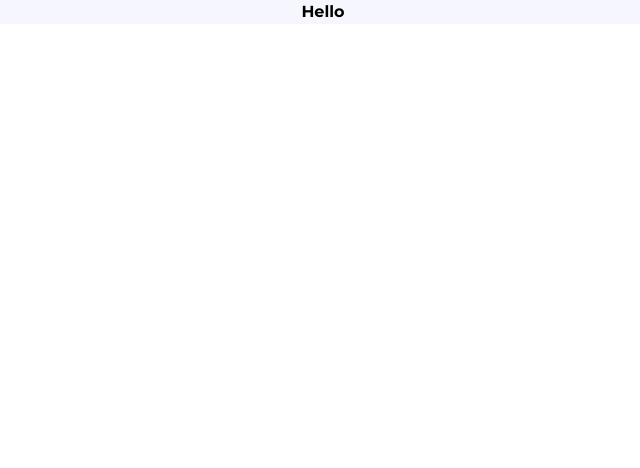
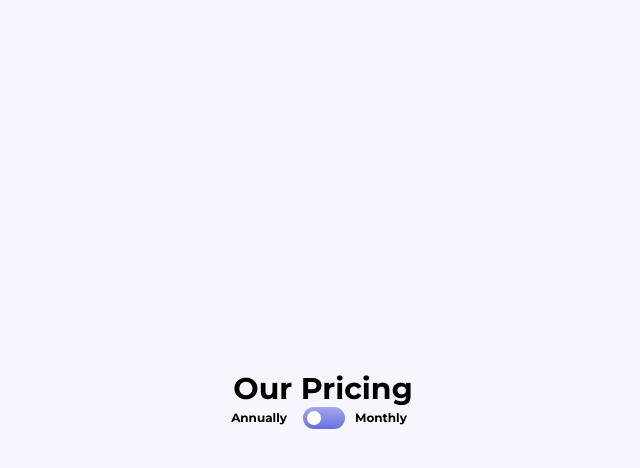
Before and after one commit to YokoMentor/pricing-component-toggle-tailwind, a React (Vite) app: page / in a window 1280 px wide. Shown: the top 468 px of the page, without its empty margins (317-957 px from the left). Built offline with nearby package versions, Linux system fonts and the light colour scheme.

Commit message:
Created initial toggle switch

```diff
--- a/src/App.css
+++ b/src/App.css
@@ -0,0 +1,28 @@
+@tailwind base;
+@tailwind components;
+@tailwind utilities;
+
+.switch {
+    position: relative;
+    display: inline-block;
+    width: 42px;
+    height: 22px;
+    background-image: linear-gradient(hsl(236, 72%, 79%), hsl(237, 63%, 64%));
+    border-radius: 25px;
+}
+
+.switch::after {
+    content: "";
+    position: absolute;
+    top: 4px;
+    left: 4px;
+    width: 14px;
+    height: 14px;
+    background-color: white;
+    border-radius: 50%;
+    transition: all 0.3s;
+}
+
+input[type="checkbox"]:checked+.switch::after {
+    transform: translateX(21px);
+}
--- a/src/App.jsx
+++ b/src/App.jsx
@@ -3,7 +3,17 @@ import './App.css'
 
 function App() {
   return (
-    <div className='flex justify-center font-sans bg-bg'>Hello</div>
+    <div className='flex min-h-screen justify-center items-center bg-bg'>
+      <div className='flex flex-col justify-center items-center'>
+          <h1 className='text-3xl'>Our Pricing</h1>
+          <div className='flex flex-row items-center justify-center'>
+            <div className='text-text text-[12px] mr-4'>Annually</div>
+            <input type="checkbox" id="toggle-switch" hidden/>
+            <label htmlFor="toggle-switch" className="switch hover:cursor-pointer md:hover:opacity-50"></label>
+            <div className='text-text text-[12px] ml-2.5 mr-2'>Monthly</div>
+          </div>
+      </div>
+    </div>
   )
 }
 
```
